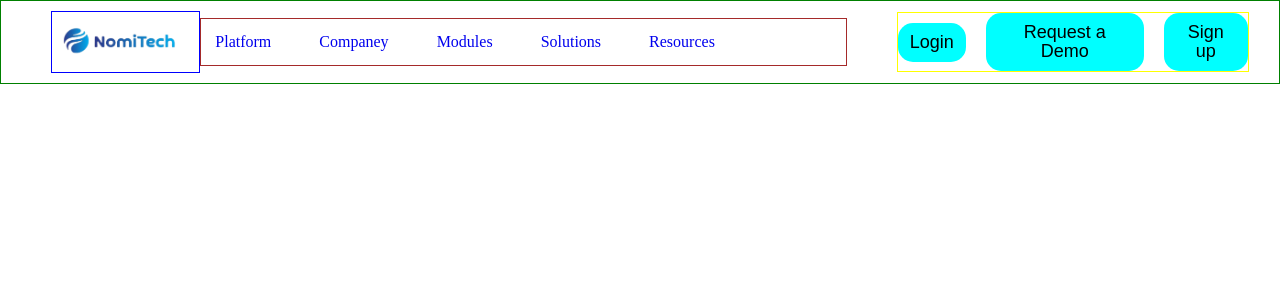
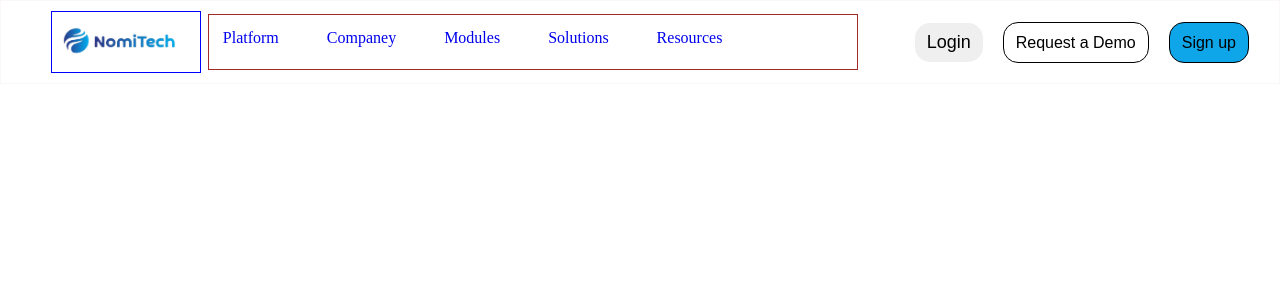
Before and after one commit to Noman-Nom/LLM-DEMO, a React (Vite) app: page / in a window 1280 px wide. Shown: the top 300 px of the page. Built offline with nearby package versions, Linux system fonts and the light colour scheme.

Commit message:
navbar section

```diff
--- a/src/Components/Navbar/Navbar.jsx
+++ b/src/Components/Navbar/Navbar.jsx
@@ -16,11 +16,21 @@ const Navbar = () => {
 
         <div className="nav__mid">
           <ul>
-            <li><a href="#">Platform</a></li>
-            <li><a href="#">Companey</a></li>
-            <li><a href="#">Modules</a></li>
-            <li><a href="#">Solutions</a></li>
-            <li><a href="#">Resources</a></li>
+            <li><a href="#">Platform</a>
+            <div />
+            </li>
+            <li><a href="#">Companey</a>
+            <div />
+            </li>
+            <li><a href="#">Modules</a>
+            <div />
+            </li>
+            <li><a href="#">Solutions</a>
+            <div />
+            </li>
+            <li><a href="#">Resources</a>
+            <div />
+            </li>
 
 
           </ul>
@@ -30,13 +40,13 @@ const Navbar = () => {
 
         <div className="nav__right">
           <div className="nav__right-login">
-            <button>Login</button>
+            <button className='login'>Login</button>
             <span></span>
           </div>
 
           <div className="nav__right-btns">
-            <button>Request a Demo</button>
-            <button>Sign up</button>
+            <button className='btn-req'>Request a Demo</button>
+            <button className='btn-sign'>Sign up</button>
           </div>
 
         </div>
--- a/src/Components/Navbar/Navbar.scss
+++ b/src/Components/Navbar/Navbar.scss
@@ -2,10 +2,11 @@
  display: flex;
  flex-direction: row;
  justify-content: space-between;
- border: 1px solid green;
+//  border: 1px solid green;
  align-items: center;
  padding:  10px 30px;
  background-color: var(--white-color);
+ border: 1px solid rgba(228, 210, 210, 0.174);
 
  .nav__left{
     display: flex;
@@ -42,6 +43,21 @@
                 a{
                     text-decoration: none;
                 }
+                div{
+
+                    width: 0;
+                    height: 3px;
+                    background-color: transparent;
+                    margin-bottom: 5px;
+                    transition: all .3s ease-in-out;
+                 }
+                 &:hover{
+                     div{
+                         width: 100%;
+                         background-color:#F77A18;
+                     }
+                 }
+
             }
 
         }
@@ -52,7 +68,7 @@
         flex-direction: row;
         justify-content: flex-start;
         align-items: center;
-        border: 1px solid yellow;
+        // border: 1px solid yellow;
 
         .nav__right-login{
             display: flex;
@@ -62,7 +78,7 @@
                 border: 0;
                 outline: 0;
                 padding: 10px 12px;
-                background-color: aqua;
+                // background-color: aqua;
                 border-radius: 15px ;
                 font-size: 18px ;
                 line-height: 19px;
@@ -79,10 +95,20 @@
                 border: 0;
                 outline: 0;
                 padding: 10px 12px;
-                background-color: aqua;
+                // background-color: aqua;
                 border-radius: 15px ;
                 font-size: 18px ;
                 line-height: 19px;
+                font-size: 16px;
+                font-weight:500;
+            }
+            .btn-req{
+                background-color: var(--white-color);
+                border: 1px solid black;
+            }
+            .btn-sign{
+                background-color: var(--myfvt-color);
+                border: 1px solid black;
             }
         }
 
```
